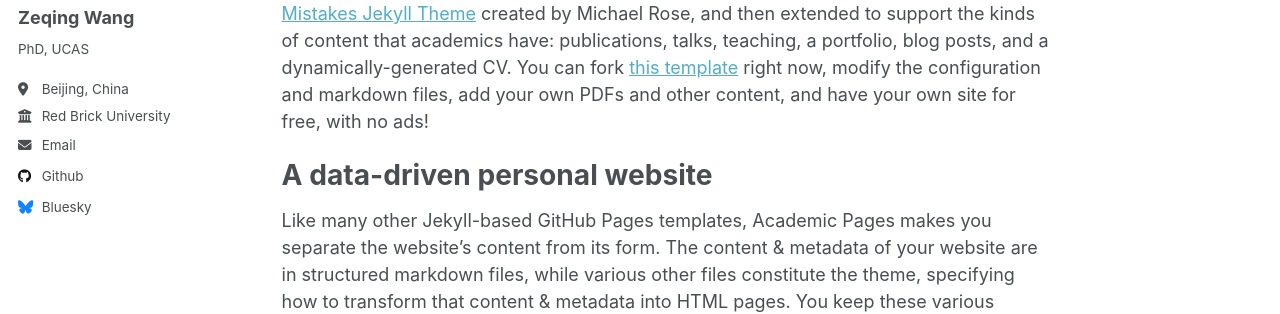
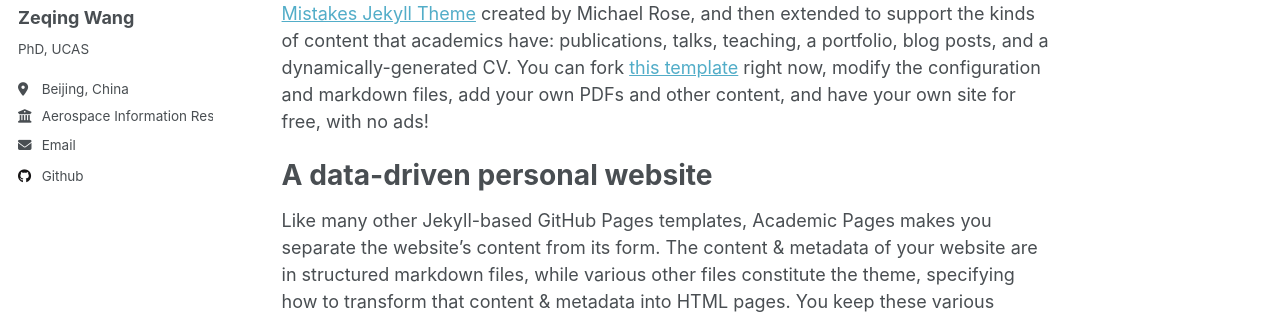
Before and after one commit to ING96/ING96.github.io, a Jekyll site: the page built from _pages/about.md, in a window 1280 px wide. Shown: the part 284-598 px from the top of the page. Built offline with Jekyll 4.4.1, drawn with Linux system fonts in a browser that asks for light colours.

Commit message:
_config.yml

```diff
--- a/_config.yml
+++ b/_config.yml
@@ -26,7 +26,7 @@ author:
   pronouns         : # example: "she/her"
   bio              : "PhD, UCAS"
   location         : "Beijing, China"
-  employer         : "Red Brick University"
+  employer         : "Aerospace Information Research Institute,Chinese Academy of Sciences"
   uri              : # URL
   email            : "wangzeqing22@mails.ucas.ac.cn"
 
@@ -49,7 +49,7 @@ author:
   stackoverflow    : # User number or user number and name (i.e., use "1" or "1/jeff-atwood")
 
   # Social media
-  bluesky          : "bsky.app" # Replace this with you Bluesky username
+  bluesky          : # "bsky.app" # Replace this with you Bluesky username
   facebook         : # Username
   flickr           : # Username
   foursquare       : # Username
```
